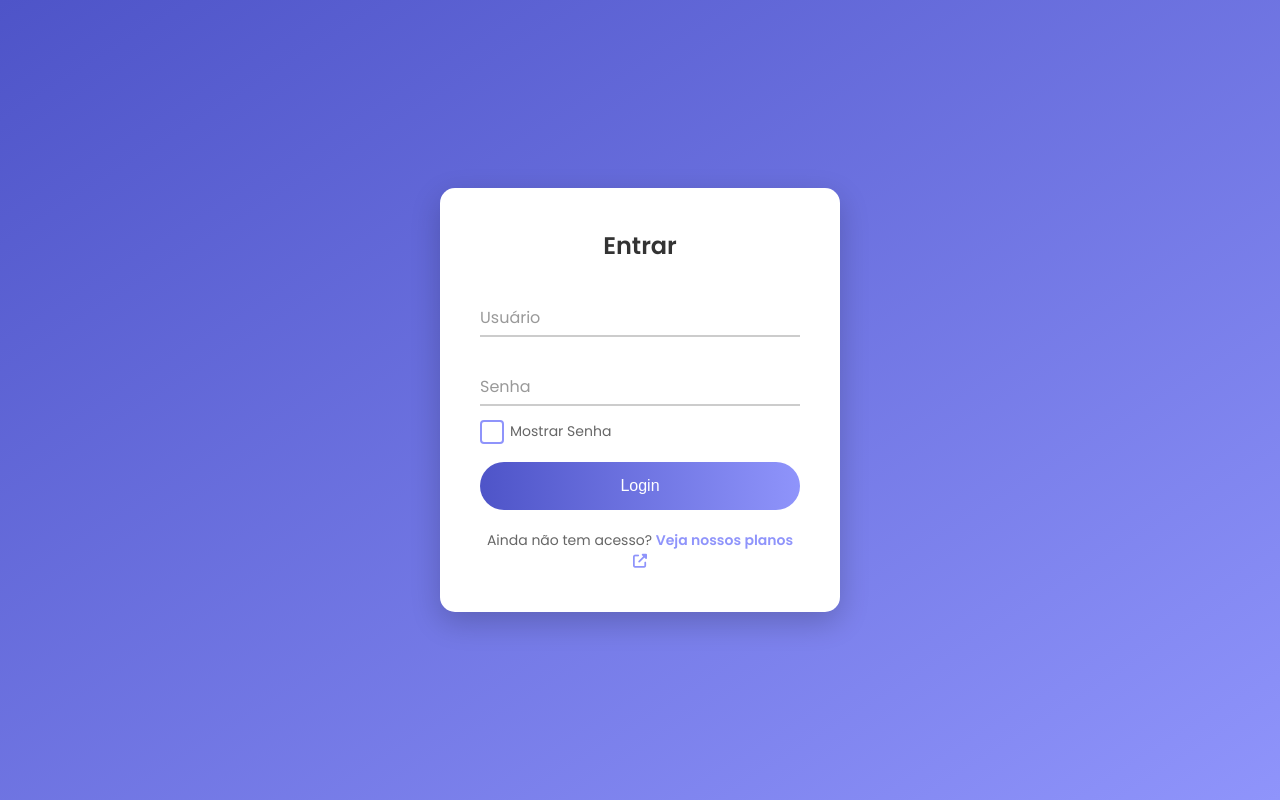
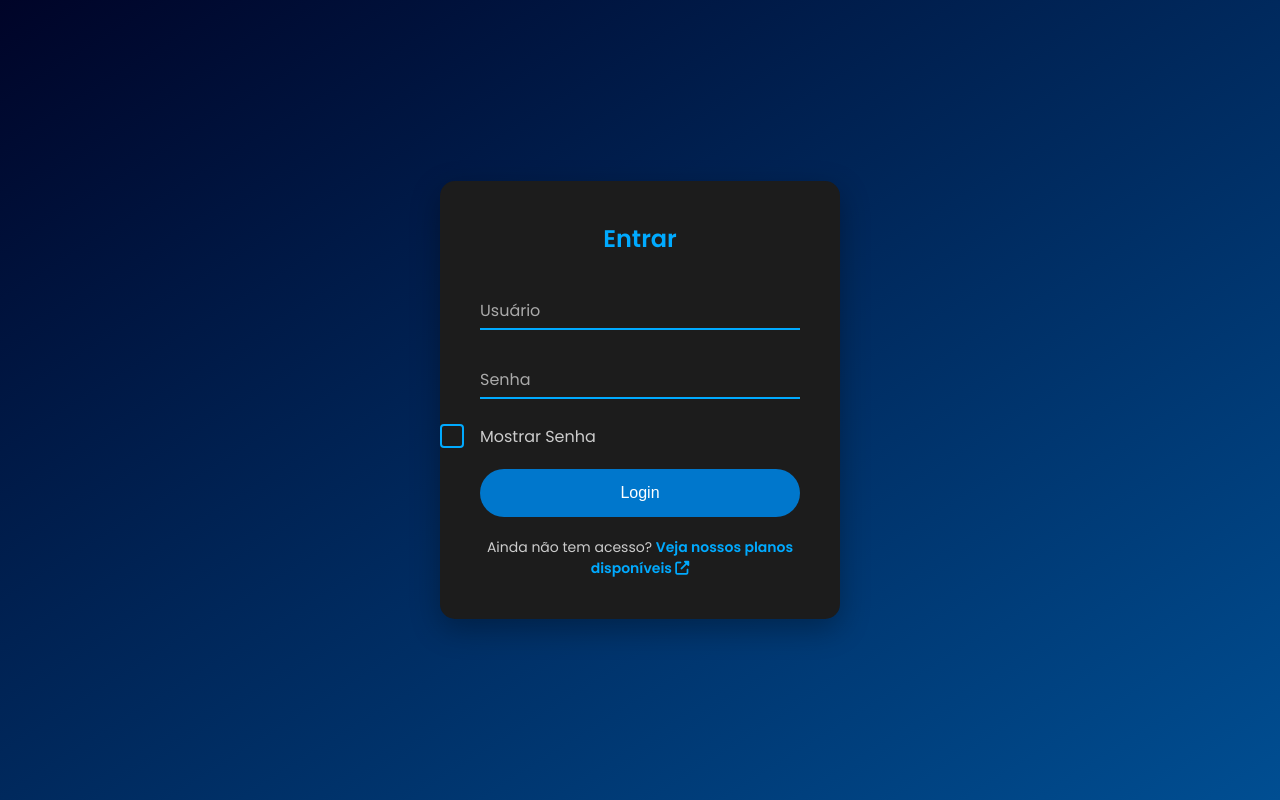
Before and after one commit to zeaxxkkkkj/Zayronx-Consultas, a Flask app: page / in a window 1280 px wide. Run offline with Flask 3, Linux system fonts and the light colour scheme; data that the repository does not hold is empty.

Commit message:
Update login.html

```diff
--- a/templates/login.html
+++ b/templates/login.html
@@ -3,7 +3,7 @@
 <head>
     <meta charset="UTF-8">
     <meta name="viewport" content="width=device-width, initial-scale=1.0">
-    <title>Login - Consult Center</title>
+    <title>Login - Zayronx Consultas</title>
     <link rel="stylesheet" href="https://cdnjs.cloudflare.com/ajax/libs/font-awesome/6.4.0/css/all.min.css">
     <style>
         @import url('https://fonts.googleapis.com/css2?family=Poppins:wght@300;400;600&display=swap');
@@ -20,8 +20,8 @@
             justify-content: center;
             align-items: center;
             min-height: 100vh;
-            margin: 0;
-            background: linear-gradient(to bottom right, #4e54c8, #8f94fb);
+            background: linear-gradient(to bottom right, #000428, #004e92);
+            color: #fff;
             animation: fadeIn 1s ease-in-out;
         }
 
@@ -31,9 +31,9 @@
         }
 
         .login-container {
-            background: #ffffff;
+            background: #1c1c1c;
             border-radius: 15px;
-            box-shadow: 0 10px 30px rgba(0, 0, 0, 0.2);
+            box-shadow: 0 10px 30px rgba(0, 0, 0, 0.3);
             padding: 40px;
             width: 100%;
             max-width: 400px;
@@ -49,7 +49,7 @@
         }
 
         h2 {
-            color: #333;
+            color: #00aaff;
             margin-bottom: 30px;
             font-size: 24px;
             font-weight: 600;
@@ -64,23 +64,23 @@
             width: 100%;
             padding: 12px;
             border: none;
-            border-bottom: 2px solid #ccc;
+            border-bottom: 2px solid #00aaff;
             background: transparent;
-            color: #333;
+            color: #fff;
             font-size: 16px;
             transition: border-color 0.3s ease;
         }
 
         .form-group input:focus {
             outline: none;
-            border-color: #8f94fb;
+            border-color: #0077cc;
         }
 
         .form-group label {
             position: absolute;
             top: 12px;
             left: 0;
-            color: #999;
+            color: #aaa;
             pointer-events: none;
             transition: 0.2s ease all;
         }
@@ -89,12 +89,12 @@
         .form-group input:valid ~ label {
             top: -10px;
             font-size: 12px;
-            color: #8f94fb;
+            color: #00aaff;
         }
 
         .button {
             width: 100%;
-            background: linear-gradient(to right, #4e54c8, #8f94fb);
+            background: #0077cc;
             border: none;
             color: white;
             padding: 15px;
@@ -106,11 +106,7 @@
 
         .button:hover {
             transform: translateY(-2px);
-            box-shadow: 0 10px 20px rgba(0, 0, 0, 0.2);
-        }
-
-        .button:active {
-            transform: translateY(0);
+            box-shadow: 0 10px 20px rgba(0, 0, 0, 0.3);
         }
 
         .alert {
@@ -122,23 +118,23 @@
         }
 
         .alert-error {
-            background-color: #f2dede;
-            color: #a94442;
+            background-color: #ff4c4c;
+            color: #fff;
         }
 
         .alert-success {
-            background-color: #dff0d8;
-            color: #3c763d;
+            background-color: #28a745;
+            color: #fff;
         }
 
         .signup-text {
             margin-top: 20px;
             font-size: 14px;
-            color: #666;
+            color: #ccc;
         }
 
         .signup-text a {
-            color: #8f94fb;
+            color: #00aaff;
             text-decoration: none;
             font-weight: 600;
         }
@@ -147,70 +143,34 @@
             text-decoration: underline;
         }
 
-        .signup-text a i {
-            color: inherit;
-        }
-
-        /* Estilo para o checkbox "Mostrar Senha" */
         .show-password {
             display: flex;
             align-items: center;
-            margin-top: -10px;
             margin-bottom: 20px;
             cursor: pointer;
+            color: #ccc;
         }
 
         .show-password input[type="checkbox"] {
             display: none;
         }
 
-        .show-password label {
-            position: relative;
-            padding-left: 30px;
-            color: #666;
-            cursor: pointer;
-            font-size: 14px;
-            display: flex;
-            align-items: center;
-        }
-
         .show-password label::before {
             content: '';
             position: absolute;
             left: 0;
-            top: 50%;
-            transform: translateY(-50%);
             width: 20px;
             height: 20px;
-            background: #fff;
-            border: 2px solid #8f94fb;
+            background: #1c1c1c;
+            border: 2px solid #00aaff;
             border-radius: 4px;
             transition: all 0.3s ease;
         }
 
-        .show-password label::after {
-            content: '';
-            position: absolute;
-            left: 5px;
-            top: 50%;
-            transform: translateY(-50%) rotate(-45deg);
-            width: 10px;
-            height: 5px;
-            border-left: 2px solid #fff;
-            border-bottom: 2px solid #fff;
-            opacity: 0;
-            transition: opacity 0.3s ease;
+        .show-password input[type="checkbox"]:checked + label::before {
+            background: #00aaff;
         }
 
-        .show-password input[type="checkbox"]:checked + label::before {
-            background: #8f94fb;
-        }
-
-        .show-password input[type="checkbox"]:checked + label::after {
-            opacity: 1;
-        }
-
-        /* Responsividade */
         @media (max-width: 480px) {
             .login-container {
                 padding: 30px;
@@ -220,33 +180,12 @@
             h2 {
                 font-size: 22px;
             }
-
-            .form-group input {
-                font-size: 14px;
-            }
-
-            .button {
-                padding: 12px;
-                font-size: 14px;
-            }
-
-            .signup-text {
-                font-size: 12px;
-            }
         }
     </style>
 </head>
 <body>
     <div class="login-container">
         <h2>Entrar</h2>
-        <!-- Exibição de mensagens de erro/sucesso -->
-        {% with messages = get_flashed_messages(with_categories=true) %}
-            {% if messages %}
-                {% for category, message in messages %}
-                    <div class="alert alert-{{ category }}">{{ message }}</div>
-                {% endfor %}
-            {% endif %}
-        {% endwith %}
         <form method="POST" action="/">
             <div class="form-group">
                 <input type="text" id="user" name="user" required>
@@ -256,21 +195,16 @@
                 <input type="password" id="password" name="password" required>
                 <label for="password">Senha</label>
             </div>
-
-            <!-- Checkbox "Mostrar Senha" -->
             <div class="show-password">
                 <input type="checkbox" id="showPassword" onclick="togglePasswordVisibility()">
                 <label for="showPassword">Mostrar Senha</label>
             </div>
-
             <button type="submit" class="button">Login</button>
         </form>
-        <!-- Texto abaixo do botão de login -->
         <div class="signup-text">
-            Ainda não tem acesso? <a href="/planos">Veja nossos planos <i class="fas fa-external-link-alt"></i></a>
+            Ainda não tem acesso? <a href="/planos">Veja nossos planos disponíveis <i class="fas fa-external-link-alt"></i></a>
         </div>
     </div>
-
     <script>
         function togglePasswordVisibility() {
             var passwordInput = document.getElementById('password');
```
